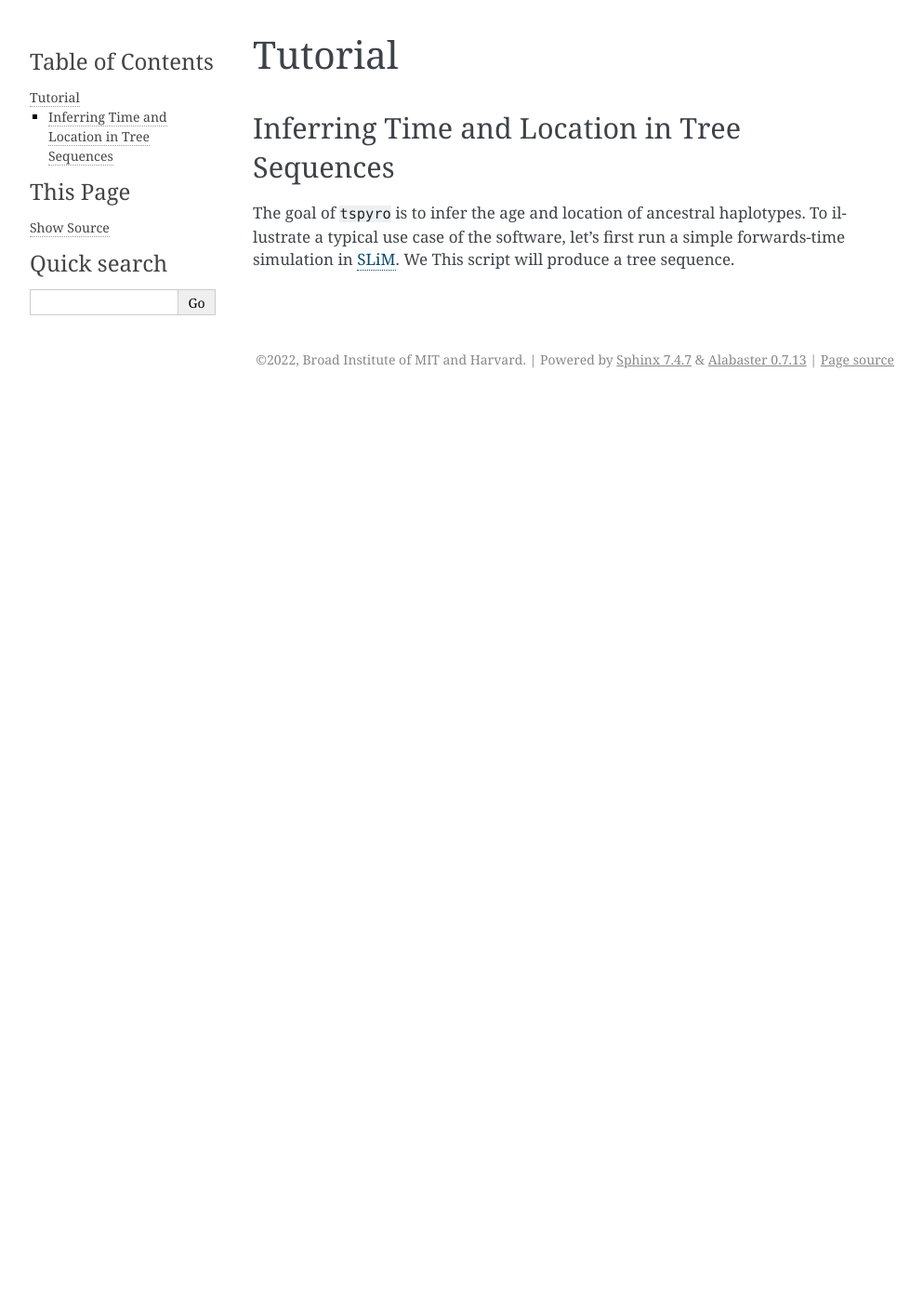
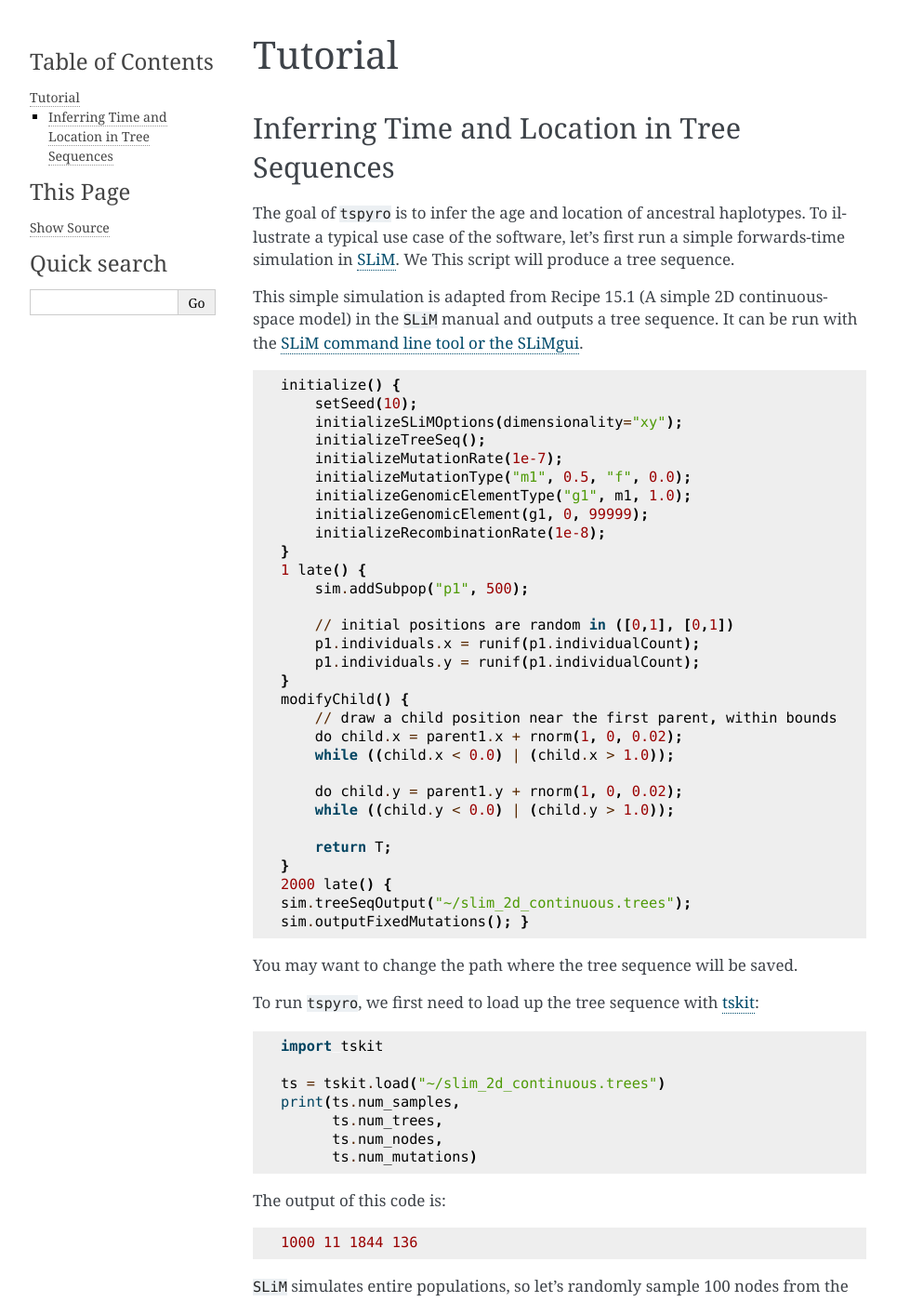
Before and after one commit to awohns/tspyro, a Sphinx documentation site: the page built from docs/tutorial.rst, in a window 1280 px wide and 1400 px high. Shown: the whole window at 93% size, without its empty margins (148-1141 px from the left). Built offline with Sphinx 7.4.7, drawn with Linux system fonts in a browser that asks for light colours; pages that are not in the unit, such as notebooks, are missing from menus; the version number could not be read and is left out; some of the changed text lies outside the part shown.

Commit message:
added to documentation

```diff
--- a/docs/python-api.rst
+++ b/docs/python-api.rst
@@ -8,4 +8,4 @@ Python API
 This page provides documentation for the ``tspyro``.
 
 
-.. autofunction:: tspyro.infer_geotime
+#.. autofunction:: tspyro.infer_geotime
--- a/docs/tutorial.rst
+++ b/docs/tutorial.rst
@@ -13,3 +13,92 @@ Inferring Time and Location in Tree Sequences
 *********************************************
 
 The goal of ``tspyro`` is to infer the age and location of ancestral haplotypes. To illustrate a typical use case of the software, let's first run a simple forwards-time simulation in `SLiM <https://messerlab.org/slim/>`_. We This script will produce a tree sequence.
+
+This simple simulation is adapted from Recipe 15.1 (A simple 2D continuous-space model) in the ``SLiM`` manual and outputs a tree sequence. It can be run with the `SLiM command line tool or the SLiMgui <https://messerlab.org/slim/>`_.
+
+::
+
+    initialize() {
+        setSeed(10);
+        initializeSLiMOptions(dimensionality="xy");
+        initializeTreeSeq();
+        initializeMutationRate(1e-7);
+        initializeMutationType("m1", 0.5, "f", 0.0);
+        initializeGenomicElementType("g1", m1, 1.0);
+        initializeGenomicElement(g1, 0, 99999);
+        initializeRecombinationRate(1e-8);
+    }
+    1 late() {
+        sim.addSubpop("p1", 500);
+
+        // initial positions are random in ([0,1], [0,1])
+        p1.individuals.x = runif(p1.individualCount);
+        p1.individuals.y = runif(p1.individualCount);
+    }
+    modifyChild() {
+        // draw a child position near the first parent, within bounds
+        do child.x = parent1.x + rnorm(1, 0, 0.02);
+        while ((child.x < 0.0) | (child.x > 1.0));
+
+        do child.y = parent1.y + rnorm(1, 0, 0.02);
+        while ((child.y < 0.0) | (child.y > 1.0));
+
+        return T;
+    }
+    2000 late() {
+    sim.treeSeqOutput("~/slim_2d_continuous.trees");
+    sim.outputFixedMutations(); }
+
+
+You may want to change the path where the tree sequence will be saved.
+
+To run ``tspyro``, we first need to load up the tree sequence with `tskit <https://tskit.dev/tskit/docs/stable/introduction.html>`_:
+
+.. code-block:: python
+
+    import tskit
+
+    ts = tskit.load("~/slim_2d_continuous.trees")
+    print(ts.num_samples,
+          ts.num_trees,
+          ts.num_nodes,
+          ts.num_mutations)
+
+The output of this code is:
+
+.. code-block:: python
+
+    1000 11 1844 136
+
+
+``SLiM`` simulates entire populations, so let's randomly sample 100 nodes from the simulated tree sequence to perfrom inference on.
+
+.. code-block:: python
+
+   import numpy as np
+   rng = np.random.default_rng(20)
+   random_sample = np.random.choice(np.arange(0, ts.num_samples), 100, replace=False)
+   sampled_ts = ts.simplify(samples=random_sample)
+   print(sampled_ts.num_samples,
+         sampled_ts.num_trees,
+         sampled_ts.num_nodes,
+         sampled_ts.num_mutations)
+
+The output of this code is:
+
+.. code-block:: python
+
+    100 5 200 79
+
+
+Now we want to run ``tspyro`` on this simulated tree sequence. Let's first see an example of only inferring the times of the nodes in the tree sequence. ``tspyro.infer_geotime`` is the main function most users will need to run ``tspyro``.
+
+.. code-block:: python
+
+   inferred_times, inferred_locations, migration_scale, guide, losses = tspyro.infer_geotime(sampled_ts, leaf_location=None, Ne=1000, mutation_rate=1e-7)
+
+
+Let's evaluate the output of the inference... TODO.
+
+
+Next, let's infer the locations of ancestral haplotypes jointly with the times.
```
Also changed, not shown: docs/index.rst (+3 -4 lines), 1 other file.
